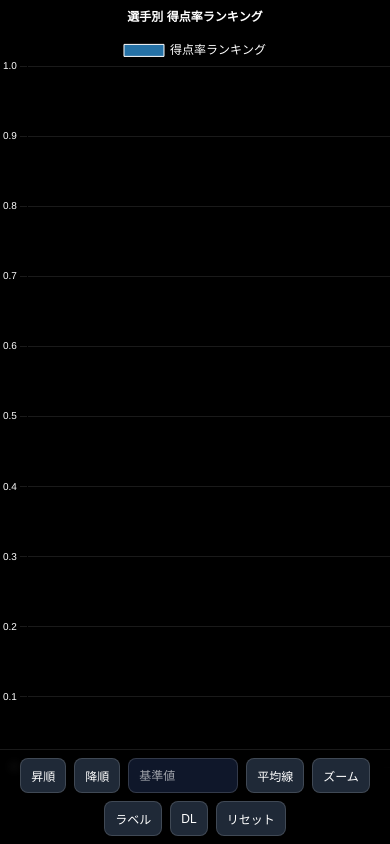
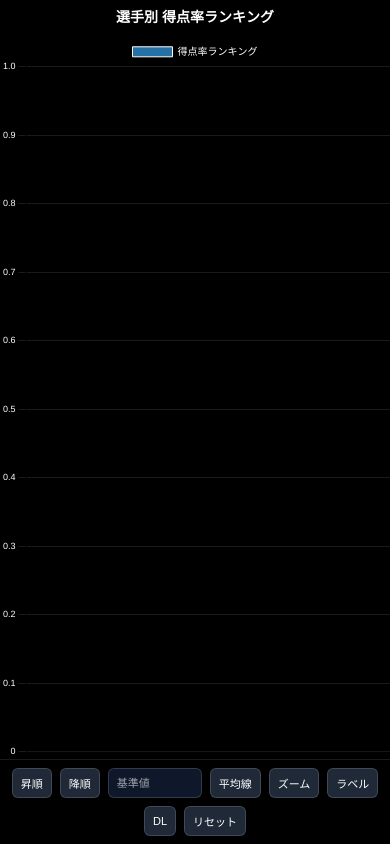
Before and after one commit to hideonSOS/Website, a Django app: template website/templates/calc_tokuten.html in a window 390 px wide. Run offline with Django 5.2, Linux system fonts and the light colour scheme; the template is opened without the code that fills it: most values are stand-ins (such as "Sample title", 1, 10 or a date in 2020).

Commit message:
レスポンシブデザインに修正

```diff
--- a/website/templates/calc_tokuten.html
+++ b/website/templates/calc_tokuten.html
@@ -62,6 +62,13 @@
       border-color: rgba(255,255,255,0.35);
       box-shadow: 0 0 0 3px rgba(255,255,255,0.08);
     }
+
+    /* ★スマホ向け調整 */
+    @media (max-width: 600px) {
+      #chart-container { padding-bottom: 84px; }  /* フッターに少し余裕 */
+      .mini-btn { font-size: 11px; padding: 6px 8px; border-radius: 6px; }
+      .mini-input { width: 76px; font-size: 11px; padding: 6px 8px; border-radius: 6px; }
+    }
   </style>
   <script src="https://cdn.jsdelivr.net/npm/chart.js"></script>
 </head>
@@ -112,7 +119,19 @@
         },
         scales: {
           x: {
-            ticks: { color: '#fff', maxRotation: 90, minRotation: 90, font: { size: 18 } },
+            ticks: {
+              color: '#fff',
+              maxRotation: 90,
+              minRotation: 90,
+              font: { size: 18 },
+              // ★長い名前を省略（スマホで効く）
+              callback: function(value) {
+                const label = (typeof value === 'string')
+                  ? value
+                  : (this.getLabelForValue ? this.getLabelForValue(value) : String(value));
+                return (label && label.length > 6) ? label.slice(0, 6) + '…' : label;
+              }
+            },
             grid: { color: 'rgba(255,255,255,0.1)' }
           },
           y: {
@@ -122,6 +141,41 @@
         }
       }
     });
+
+    // ★レスポンシブ調整（棒太さ・余白・フォント）
+    const MOBILE_BP = 600;
+    function applyResponsiveOptions() {
+      const isMobile = window.innerWidth <= MOBILE_BP;
+
+      const bar = myChart.data.datasets[0]; // 棒グラフのデータセット
+      // 棒の太さを調整（上限も設定）
+      bar.barThickness       = isMobile ? 8  : 20;
+      bar.maxBarThickness    = isMobile ? 10 : 24;
+      // 横方向の詰め具合（1に近いほど太くなる）
+      bar.categoryPercentage = isMobile ? 0.6 : 0.8;
+      bar.barPercentage      = isMobile ? 0.8 : 0.9;
+
+      // タイトル/凡例
+      myChart.options.plugins.title.font  = { size: isMobile ? 14 : 18 };
+      myChart.options.plugins.legend.labels.font = { size: isMobile ? 10 : 12 };
+
+      // 目盛りラベル
+      myChart.options.scales.x.ticks.font = { size: isMobile ? 10 : 18 };
+      myChart.options.scales.x.ticks.maxRotation = isMobile ? 60 : 90;
+      myChart.options.scales.x.ticks.minRotation = isMobile ? 60 : 90;
+      myChart.options.scales.y.ticks.font = { size: isMobile ? 9 : 12 };
+
+      // 基準線や平均線の見やすさも微調整
+      myChart.data.datasets.forEach(ds => {
+        if (ds._isThresholdLine || ds._isAvgLine) {
+          ds.borderWidth = isMobile ? 1.5 : 2;
+        }
+      });
+
+      myChart.update();
+    }
+    applyResponsiveOptions();
+    window.addEventListener('resize', applyResponsiveOptions);
 
     // 並び替え
     function sortChart(ascending = true) {
```
